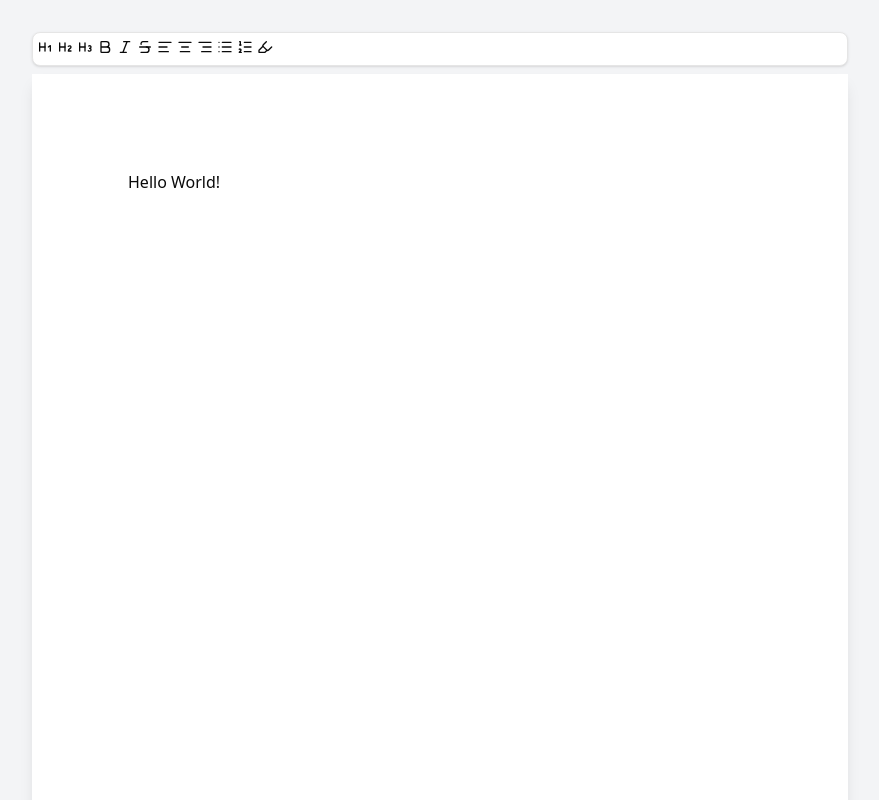
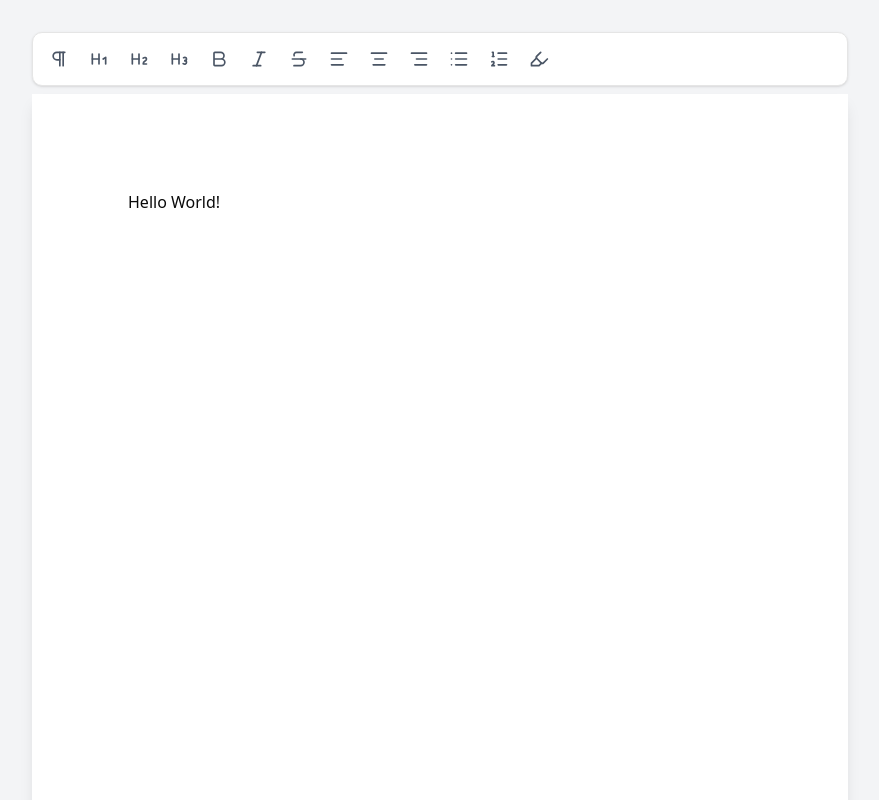
Before and after one commit to Dame121/Document-Pagination-Tip-Tap, a Next.js app: page / in a window 1280 px wide. Shown: the top 800 px of the page, without its empty margins (200-1079 px from the left). Built offline with nearby package versions, Linux system fonts and the light colour scheme.

Commit message:
Made the menu bar and added a para feature and also made it little bit bigger

```diff
--- a/components/ui/rich-text-editor/menu-bar.tsx
+++ b/components/ui/rich-text-editor/menu-bar.tsx
@@ -1,5 +1,8 @@
+"use client";
+
 import { Toggle } from "@radix-ui/react-toggle";
 import { Editor } from "@tiptap/react";
+import { useEffect, useState } from "react";
 import {
   AlignCenter,
   AlignLeft,
@@ -12,6 +15,7 @@ import {
   Italic,
   List,
   ListOrdered,
+  Pilcrow,
   Strikethrough,
 } from "lucide-react";
 
@@ -20,80 +24,113 @@ interface MenuBarProps {
 }
 
 export default function MenuBar({ editor }: MenuBarProps) {
+  const [, setForceUpdate] = useState(0);
+
+  useEffect(() => {
+    if (!editor) return;
+
+    const updateHandler = () => setForceUpdate((n) => n + 1);
+
+    editor.on("selectionUpdate", updateHandler);
+    editor.on("transaction", updateHandler);
+
+    return () => {
+      editor.off("selectionUpdate", updateHandler);
+      editor.off("transaction", updateHandler);
+    };
+  }, [editor]);
+
   if (!editor) {
     return null;
   }
 
   const options = [
     {
-      icon: <Heading1 className="size-4" />,
+      icon: <Pilcrow className="size-5" />,
+      onClick: () => editor.chain().focus().setParagraph().run(),
+      pressed: false, // Paragraph is default, don't highlight
+      isSelector: true,
+    },
+    {
+      icon: <Heading1 className="size-5" />,
       onClick: () => editor.chain().focus().toggleHeading({ level: 1 }).run(),
       pressed: editor.isActive("heading", { level: 1 }),
+      isSelector: true,
     },
     {
-      icon: <Heading2 className="size-4" />,
+      icon: <Heading2 className="size-5" />,
       onClick: () => editor.chain().focus().toggleHeading({ level: 2 }).run(),
       pressed: editor.isActive("heading", { level: 2 }),
+      isSelector: true,
     },
     {
-      icon: <Heading3 className="size-4" />,
+      icon: <Heading3 className="size-5" />,
       onClick: () => editor.chain().focus().toggleHeading({ level: 3 }).run(),
       pressed: editor.isActive("heading", { level: 3 }),
+      isSelector: true,
     },
     {
-      icon: <Bold className="size-4" />,
+      icon: <Bold className="size-5" />,
       onClick: () => editor.chain().focus().toggleBold().run(),
       pressed: editor.isActive("bold"),
     },
     {
-      icon: <Italic className="size-4" />,
+      icon: <Italic className="size-5" />,
       onClick: () => editor.chain().focus().toggleItalic().run(),
       pressed: editor.isActive("italic"),
     },
     {
-      icon: <Strikethrough className="size-4" />,
+      icon: <Strikethrough className="size-5" />,
       onClick: () => editor.chain().focus().toggleStrike().run(),
       pressed: editor.isActive("strike"),
     },
     {
-      icon: <AlignLeft className="size-4" />,
+      icon: <AlignLeft className="size-5" />,
       onClick: () => editor.chain().focus().setTextAlign("left").run(),
-      pressed: editor.isActive({ textAlign: "left" }),
+      pressed: false, // Left is default, don't highlight
+      isSelector: true,
     },
     {
-      icon: <AlignCenter className="size-4" />,
+      icon: <AlignCenter className="size-5" />,
       onClick: () => editor.chain().focus().setTextAlign("center").run(),
       pressed: editor.isActive({ textAlign: "center" }),
+      isSelector: true,
     },
     {
-      icon: <AlignRight className="size-4" />,
+      icon: <AlignRight className="size-5" />,
       onClick: () => editor.chain().focus().setTextAlign("right").run(),
       pressed: editor.isActive({ textAlign: "right" }),
+      isSelector: true,
     },
     {
-      icon: <List className="size-4" />,
+      icon: <List className="size-5" />,
       onClick: () => editor.chain().focus().toggleBulletList().run(),
       pressed: editor.isActive("bulletList"),
     },
     {
-      icon: <ListOrdered className="size-4" />,
+      icon: <ListOrdered className="size-5" />,
       onClick: () => editor.chain().focus().toggleOrderedList().run(),
       pressed: editor.isActive("orderedList"),
     },
     {
-      icon: <Highlighter className="size-4" />,
+      icon: <Highlighter className="size-5" />,
       onClick: () => editor.chain().focus().toggleHighlight().run(),
       pressed: editor.isActive("highlight"),
     },
   ];
 
   return (
-    <div className="border rounded-md p-1 mb-2 bg-white shadow-sm space-x-1 sticky top-4 z-50 no-print max-w-[8.5in] mx-auto">
+    <div className="border rounded-lg p-2 mb-2 bg-white shadow-sm flex flex-wrap gap-1 sticky top-4 z-50 no-print max-w-[8.5in] mx-auto">
       {options.map((option, index) => (
         <Toggle
           key={index}
           pressed={option.pressed}
           onPressedChange={option.onClick}
+          className={`p-2 rounded-md transition-all duration-200 ease-in-out hover:bg-gray-100 hover:scale-105 active:scale-95 ${
+            option.pressed
+              ? "bg-gray-200 text-blue-600 shadow-inner"
+              : "text-gray-600"
+          }`}
         >
           {option.icon}
         </Toggle>
```
